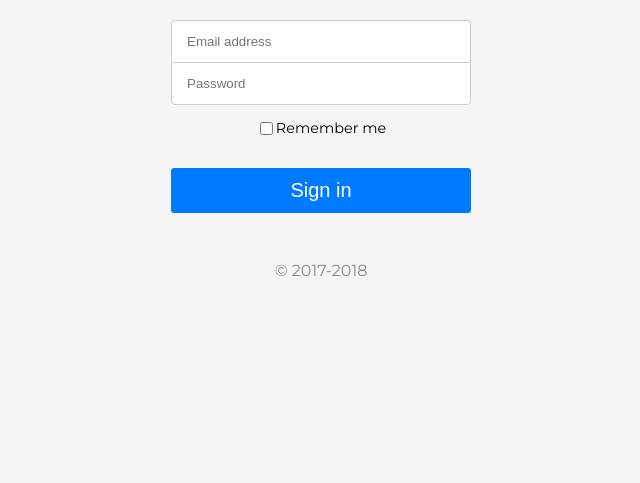
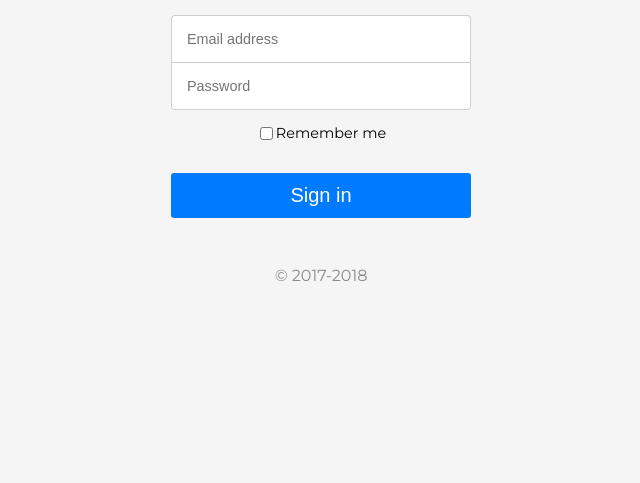
Before and after one commit to tribagusu/login-page, a plain HTML site: page index.html in a window 1280 px wide. Shown: the part 333-816 px from the top of the page, without its empty margins (319-959 px from the left). Drawn offline with Linux system fonts and the light colour scheme.

Commit message:
update container and form input

```diff
--- a/style.css
+++ b/style.css
@@ -1,20 +1,19 @@
 body {
   font-family: "Montserrat", sans-serif;
-  box-sizing: border-box;
   background: #f5f5f5;
 }
 
 section {
   height: 100vh;
   display: flex;
+  justify-content: center;
+  align-items: center;
 }
 
 .container {
   display: flex;
   flex-direction: column;
-  justify-content: center;
   align-items: center;
-  margin: 0 auto;
   width: 300px;
 }
 
@@ -36,7 +35,8 @@ h1 {
 
 .data > * {
   border: 1px solid rgb(206, 206, 206);
-  padding: 13px 0 13px;
+  padding: 15px 15px 15px;
+  font-size: 0.9rem;
 }
 
 .data :nth-child(1) {
@@ -46,10 +46,6 @@ h1 {
 
 .data :nth-child(2) {
   border-radius: 0 0 4px 4px;
-}
-
-input[type="text"] {
-  padding-left: 15px;
 }
 
 .checkbox {
@@ -63,7 +59,7 @@ input[type="text"] {
 
 button {
   width: 100%;
-  padding: 0.7rem;
+  padding: 0.7rem 0;
   margin: 1rem 0 3rem;
   cursor: pointer;
   border: none;
@@ -74,7 +70,6 @@ button {
 
 button span {
   font-size: 20px;
-  display: inline-block;
 }
 
 small {
```
